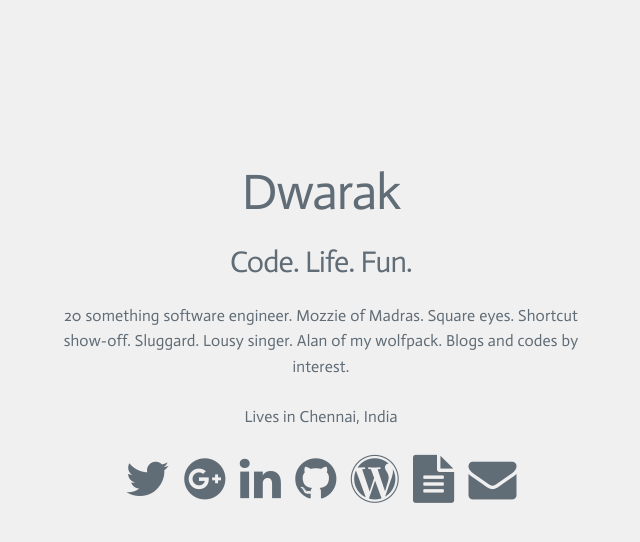
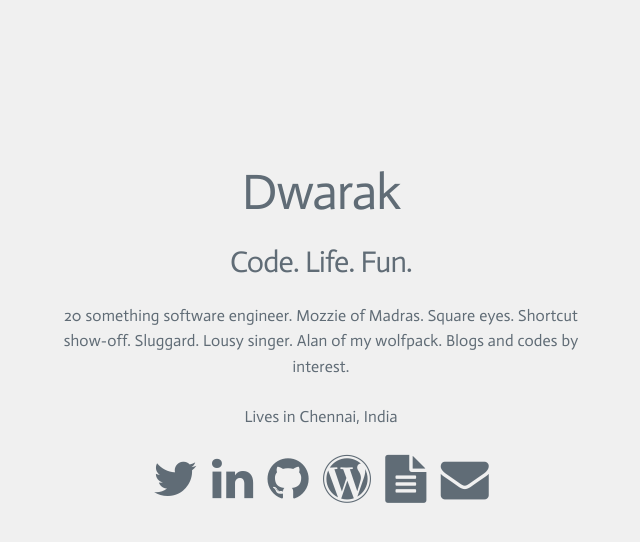
Before and after one commit to dtsdwarak/personal_website, a Jekyll site: the page built from index.html, in a window 1280 px wide. Shown: the top 542 px of the page, without its empty margins (319-959 px from the left). Built offline with Jekyll 4.4.1, drawn with Linux system fonts in a browser that asks for light colours.

Commit message:
Remove GPlus links

```diff
--- a/_config.yml
+++ b/_config.yml
@@ -6,7 +6,6 @@ url: "https://dwarak.in"
 # User's social address
 social:
   twitter_username: dtsdwarak
-  gplus_name: DwarakaNath
   linkedin_username: dtsdwarak
   github_username:  dtsdwarak
   blog_link: https://blog.dwarak.in
--- a/index.html
+++ b/index.html
@@ -19,7 +19,6 @@ layout: default
         </p>
         <div class="public-profiles">
         <a href="https://twitter.com/{{ site.social.twitter_username }}" target="_blank"><i class="fu fu-twitter fu-3x" aria-hidden="true"></i></a>
-        <a href="https://plus.google.com/+{{ site.social.gplus_name }}" target="_blank"><i class="fu fu-google-plus-official fu-3x" aria-hidden="true"></i></a>
         <a href="http://www.linkedin.com/in/{{ site.social.linkedin_username }}" target="_blank"><i class="fu fu-linkedin fu-3x" aria-hidden="true"></i></a>
         <a href="https://github.com/{{ site.social.github_username }}" target="_blank"><i class="fu fu-github fu-3x" ari a-hidden="true"></i></a>
         <a href="{{ site.social.blog_link }}" target="_blank"><i class="fu fu-wordpress fu-3x" aria-hidden="true"></i></a>
```
Also changed, not shown: Gemfile.lock.
